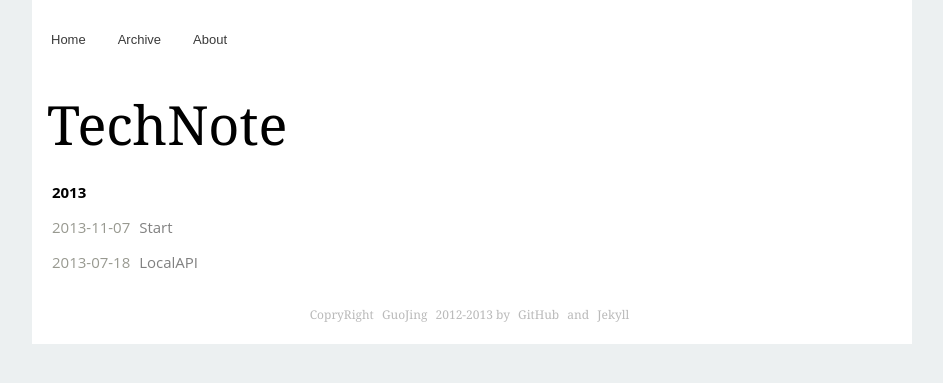
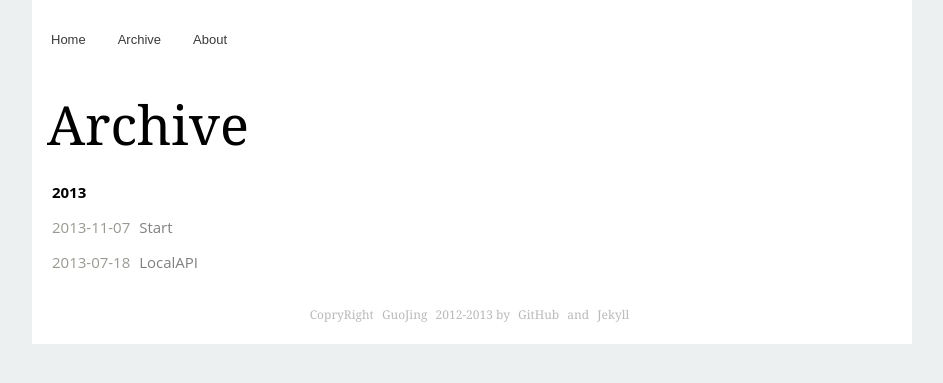
Before and after one commit to mayloveless/wanglingfei.github.com, a Jekyll site: the page built from archive/index.md, in a window 1280 px wide. Shown: the top 383 px of the page, without its empty margins (168-1111 px from the left). Built offline with Jekyll 4.4.1, drawn with Linux system fonts in a browser that asks for light colours; nearby versions of some CDN libraries; library files that are not in the unit come from our copies; Markdown is read by kramdown in place of the engine named in the settings.

Commit message:
add new post

```diff
--- a/_config.yml
+++ b/_config.yml
@@ -2,7 +2,7 @@ auto:	          true
 
 markdown:         rdiscount
 pygments:         true
-paginate:         1
+paginate:         2
 permalink:        /:categories/:year/:month/:day/:title/
 
 title:            "mayloveless's Blog"
--- a/archive/index.md
+++ b/archive/index.md
@@ -1,6 +1,6 @@
 ---
 layout:  page
-title: TechNote
+title: Archive
 description: 归档
 ---
 
```
